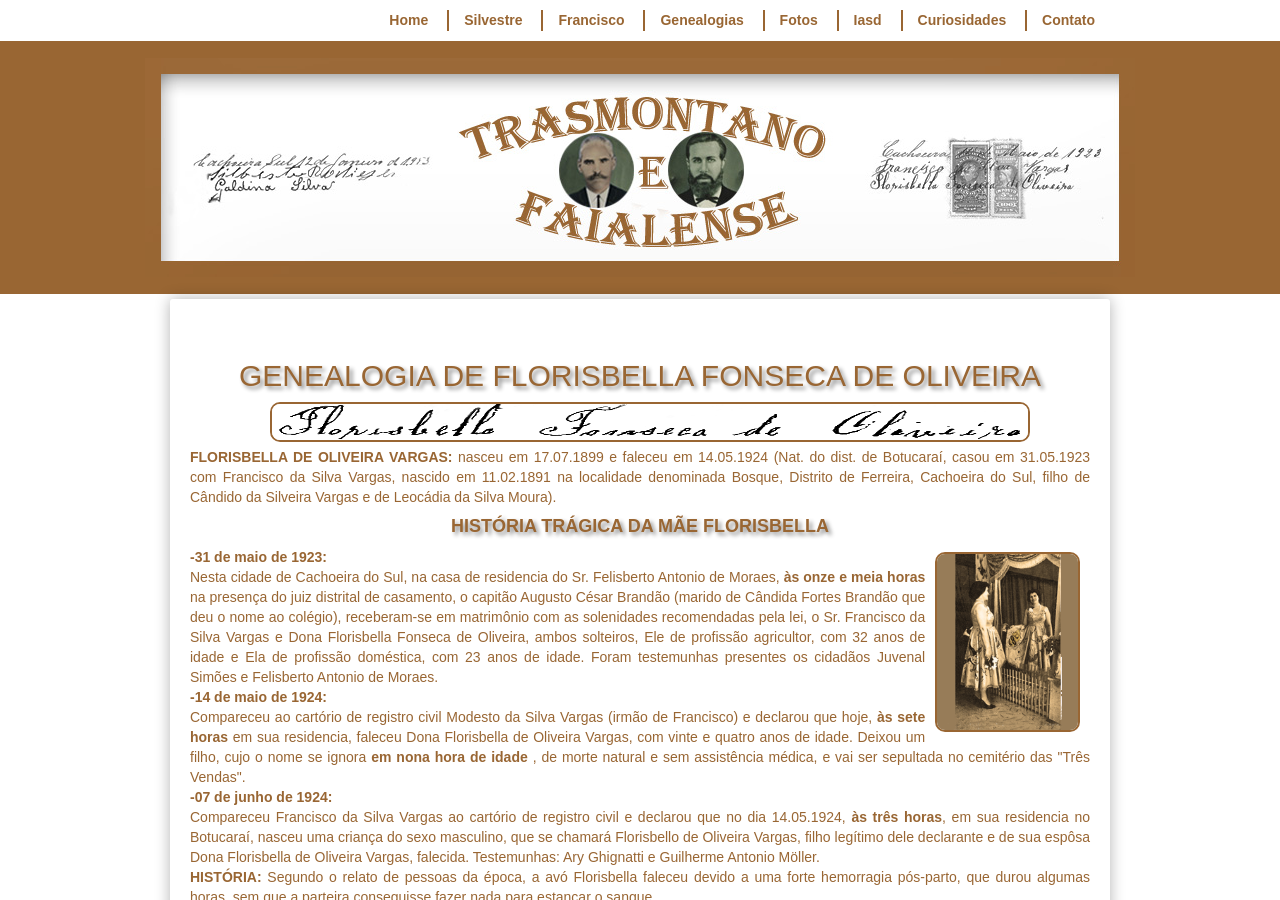
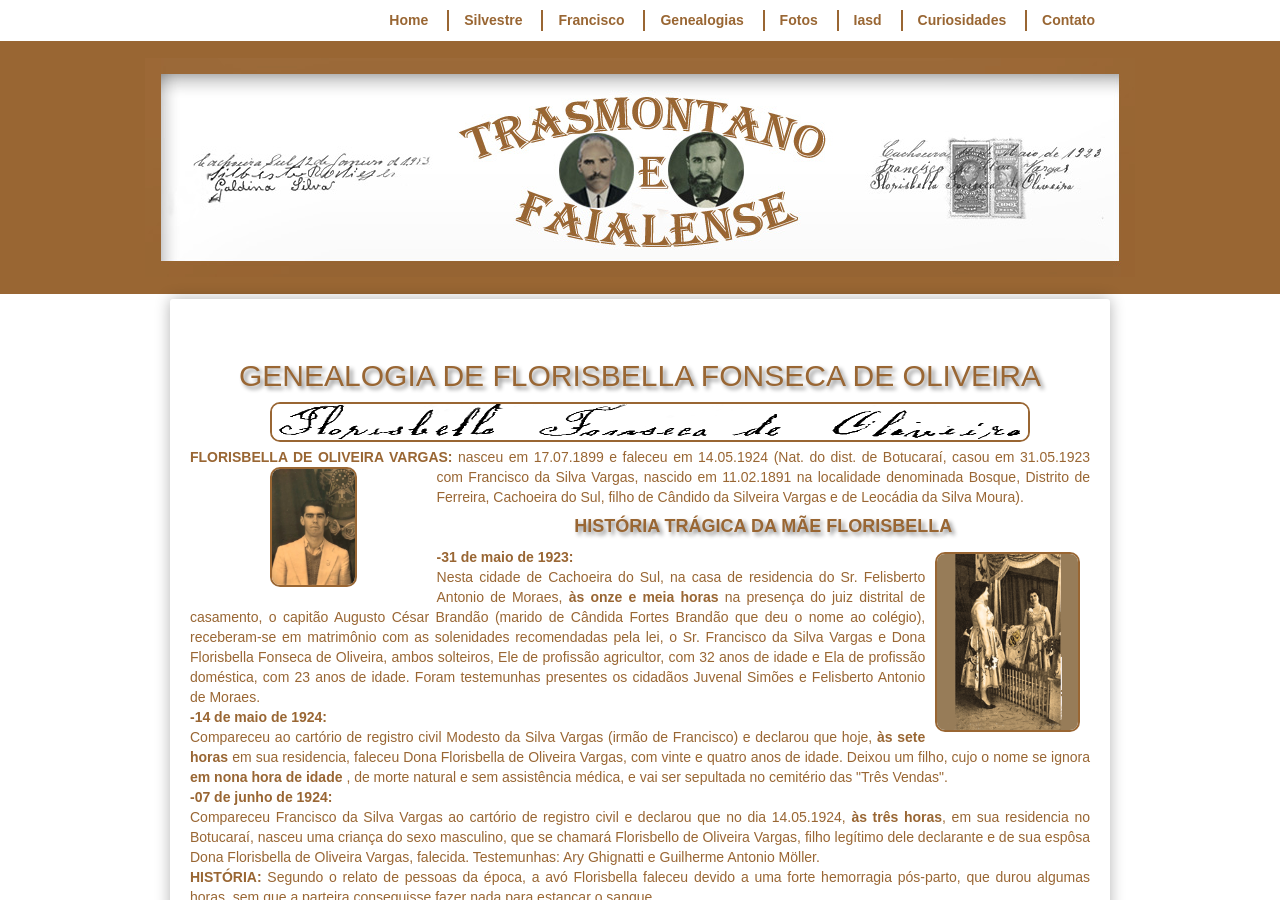
Before and after one commit to claudiovargas1955/claudiovargas1955.github.io, a Jekyll site: the page built from _pages/arvore-genealogica-de-costados-de-florisbella.html, in a window 1280 px wide and 900 px high. Built offline with Jekyll 4.4.1, drawn with Linux system fonts in a browser that asks for light colours; some web fonts are replaced.

Commit message:
Update arvore-genealogica-de-costados-de-florisbella.html

```diff
--- a/_pages/arvore-genealogica-de-costados-de-florisbella.html
+++ b/_pages/arvore-genealogica-de-costados-de-florisbella.html
@@ -68,6 +68,7 @@
 <img class="esq1" style="float:left"; src="/images/FLOR.png" width="760px" height="40px" align="center" title="Assinatura Florisbela
 Fonseca de Oliveira - 31.05.1923";/>
 <p><b>FLORISBELLA DE OLIVEIRA VARGAS: </b>nasceu em 17.07.1899 e faleceu em 14.05.1924 (Nat. do dist. de Botucaraí, casou em 31.05.1923
+<img class="esq1" style="float:left"; src="/images/florisbellov.jpg" height="120px" title="Florisbelo Vargas";/>
 com Francisco da Silva Vargas, nascido em 11.02.1891 na localidade denominada Bosque, Distrito de Ferreira, Cachoeira do Sul, filho de
 Cândido da Silveira Vargas e de Leocádia da Silva Moura). <br>
 <h5>HISTÓRIA TRÁGICA DA MÃE FLORISBELLA</h5>
```
